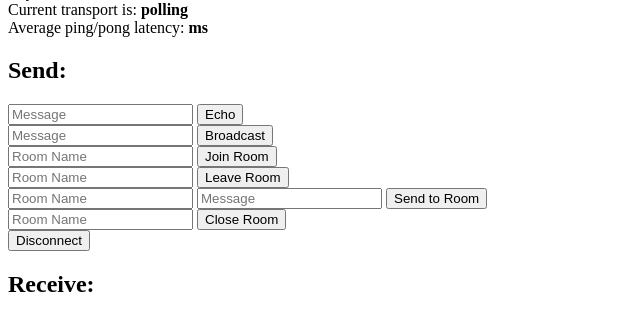
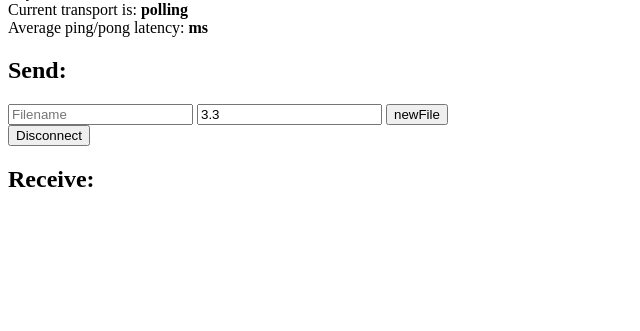
Before and after one commit to SeanMollet/PieFlasher, a Flask app: page / in a window 1280 px wide. Shown: the part 97-428 px from the top of the page, without its empty margins (0-640 px from the left). Run offline with Flask 3, Linux system fonts and the light colour scheme; some libraries are stand-ins or nearby versions.

Commit message:
WS testing works very well. I'm impressed with how well socket-io and the python WS client work.

```diff
--- a/SW/server.py
+++ b/SW/server.py
@@ -13,34 +13,13 @@
 
 
 @socketio.event
-def my_event(message):
-    session["receive_count"] = session.get("receive_count", 0) + 1
-    emit("my_response", {"data": message["data"], "count": session["receive_count"]})
-
-
-@socketio.event
-def my_broadcast_event(message):
-    session["receive_count"] = session.get("receive_count", 0) + 1
-    emit(
-        "my_response",
-        {"data": message["data"], "count": session["receive_count"]},
-        broadcast=True,
-    )
-
-
-@socketio.on("my event")
-def test_message(message):
-    emit("my response", {"data": message["data"]})
-
-
-@socketio.on("my broadcast event")
-def test_message(message):
-    emit("my response", {"data": message["data"]}, broadcast=True)
+def newFileSelected(fileData):
+    emit("newFile", fileData, broadcast=True)
 
 
 @socketio.on("connect")
 def test_connect():
-    emit("my response", {"data": "Connected"})
+    emit("ConnectedResponse", {"data": "Connected"})
 
 
 @socketio.on("disconnect")
--- a/SW/templates/index.html
+++ b/SW/templates/index.html
@@ -1,11 +1,16 @@
 <!DOCTYPE HTML>
 <html>
+
 <head>
     <title>Flask-SocketIO Test</title>
-    <script src="https://cdnjs.cloudflare.com/ajax/libs/jquery/3.5.1/jquery.min.js" integrity="sha512-bLT0Qm9VnAYZDflyKcBaQ2gg0hSYNQrJ8RilYldYQ1FxQYoCLtUjuuRuZo+fjqhx/qtq/1itJ0C2ejDxltZVFg==" crossorigin="anonymous"></script>
-    <script src="https://cdnjs.cloudflare.com/ajax/libs/socket.io/3.0.4/socket.io.js" integrity="sha512-aMGMvNYu8Ue4G+fHa359jcPb1u+ytAF+P2SCb+PxrjCdO3n3ZTxJ30zuH39rimUggmTwmh2u7wvQsDTHESnmfQ==" crossorigin="anonymous"></script>
+    <script src="https://cdnjs.cloudflare.com/ajax/libs/jquery/3.5.1/jquery.min.js"
+        integrity="sha512-bLT0Qm9VnAYZDflyKcBaQ2gg0hSYNQrJ8RilYldYQ1FxQYoCLtUjuuRuZo+fjqhx/qtq/1itJ0C2ejDxltZVFg=="
+        crossorigin="anonymous"></script>
+    <script src="https://cdnjs.cloudflare.com/ajax/libs/socket.io/3.0.4/socket.io.js"
+        integrity="sha512-aMGMvNYu8Ue4G+fHa359jcPb1u+ytAF+P2SCb+PxrjCdO3n3ZTxJ30zuH39rimUggmTwmh2u7wvQsDTHESnmfQ=="
+        crossorigin="anonymous"></script>
     <script type="text/javascript" charset="utf-8">
-        $(document).ready(function() {
+        $(document).ready(function () {
             // Connect to the Socket.IO server.
             // The connection URL has the following format, relative to the current page:
             //     http[s]://<domain>:<port>[/<namespace>]
@@ -14,15 +19,15 @@
             // Event handler for new connections.
             // The callback function is invoked when a connection with the
             // server is established.
-            socket.on('connect', function() {
-                socket.emit('my_event', {data: 'I\'m connected!'});
+            socket.on('connect', function () {
+                socket.emit('my_event', { data: 'I\'m connected!' });
             });
 
             // Event handler for server sent data.
             // The callback function is invoked whenever the server emits data
             // to the client. The data is then displayed in the "Received"
             // section of the page.
-            socket.on('my_response', function(msg, cb) {
+            socket.on('my_response', function (msg, cb) {
                 $('#log').append('<br>' + $('<div/>').text('Received #' + msg.count + ': ' + msg.data).html());
                 if (cb)
                     cb();
@@ -33,7 +38,7 @@
             // round trip time is measured.
             var ping_pong_times = [];
             var start_time;
-            window.setInterval(function() {
+            window.setInterval(function () {
                 start_time = (new Date).getTime();
                 $('#transport').text(socket.io.engine.transport.name);
                 socket.emit('my_ping');
@@ -42,7 +47,7 @@
             // Handler for the "pong" message. When the pong is received, the
             // time from the ping is stored, and the average of the last 30
             // samples is average and displayed.
-            socket.on('my_pong', function() {
+            socket.on('my_pong', function () {
                 var latency = (new Date).getTime() - start_time;
                 ping_pong_times.push(latency);
                 ping_pong_times = ping_pong_times.slice(-30); // keep last 30 samples
@@ -55,69 +60,30 @@
             // Handlers for the different forms in the page.
             // These accept data from the user and send it to the server in a
             // variety of ways
-            $('form#emit').submit(function(event) {
-                socket.emit('my_event', {data: $('#emit_data').val()});
+            $('form#newFile').submit(function (event) {
+                socket.emit('newFileSelected', { name: $('#newFile_name').val(), voltage: $('#newFile_voltage').val() });
                 return false;
             });
-            $('form#broadcast').submit(function(event) {
-                socket.emit('my_broadcast_event', {data: $('#broadcast_data').val()});
-                return false;
-            });
-            $('form#join').submit(function(event) {
-                socket.emit('join', {room: $('#join_room').val()});
-                return false;
-            });
-            $('form#leave').submit(function(event) {
-                socket.emit('leave', {room: $('#leave_room').val()});
-                return false;
-            });
-            $('form#send_room').submit(function(event) {
-                socket.emit('my_room_event', {room: $('#room_name').val(), data: $('#room_data').val()});
-                return false;
-            });
-            $('form#close').submit(function(event) {
-                socket.emit('close_room', {room: $('#close_room').val()});
-                return false;
-            });
-            $('form#disconnect').submit(function(event) {
+            $('form#disconnect').submit(function (event) {
                 socket.emit('disconnect_request');
                 return false;
             });
         });
     </script>
 </head>
+
 <body>
     <h1>Flask-SocketIO Test</h1>
     <p>
-      Async mode is: <b>{{ async_mode }}</b><br>
-      Current transport is: <b><span id="transport"></span></b><br>
-      Average ping/pong latency: <b><span id="ping-pong"></span>ms</b>
+        Async mode is: <b>{{ async_mode }}</b><br>
+        Current transport is: <b><span id="transport"></span></b><br>
+        Average ping/pong latency: <b><span id="ping-pong"></span>ms</b>
     </p>
     <h2>Send:</h2>
-    <form id="emit" method="POST" action='#'>
-        <input type="text" name="emit_data" id="emit_data" placeholder="Message">
-        <input type="submit" value="Echo">
-    </form>
-    <form id="broadcast" method="POST" action='#'>
-        <input type="text" name="broadcast_data" id="broadcast_data" placeholder="Message">
-        <input type="submit" value="Broadcast">
-    </form>
-    <form id="join" method="POST" action='#'>
-        <input type="text" name="join_room" id="join_room" placeholder="Room Name">
-        <input type="submit" value="Join Room">
-    </form>
-    <form id="leave" method="POST" action='#'>
-        <input type="text" name="leave_room" id="leave_room" placeholder="Room Name">
-        <input type="submit" value="Leave Room">
-    </form>
-    <form id="send_room" method="POST" action='#'>
-        <input type="text" name="room_name" id="room_name" placeholder="Room Name">
-        <input type="text" name="room_data" id="room_data" placeholder="Message">
-        <input type="submit" value="Send to Room">
-    </form>
-    <form id="close" method="POST" action="#">
-        <input type="text" name="close_room" id="close_room" placeholder="Room Name">
-        <input type="submit" value="Close Room">
+    <form id="newFile" method="POST" action='#'>
+        <input type="text" name="newFile_name" id="newFile_name" placeholder="Filename">
+        <input type="text" name="newFile_voltage" id="newFile_voltage" value="3.3" placeholder="3.3">
+        <input type="submit" value="newFile">
     </form>
     <form id="disconnect" method="POST" action="#">
         <input type="submit" value="Disconnect">
@@ -125,4 +91,5 @@
     <h2>Receive:</h2>
     <div id="log"></div>
 </body>
+
 </html>
```
